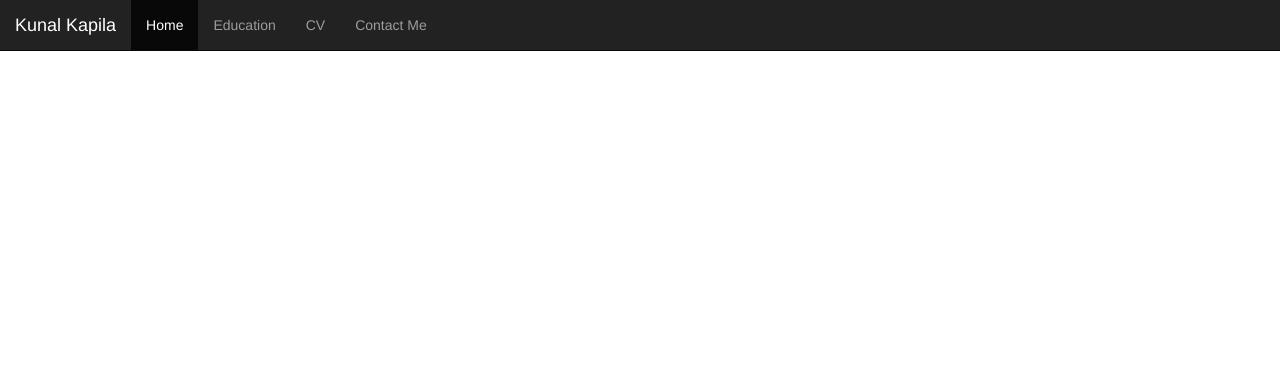
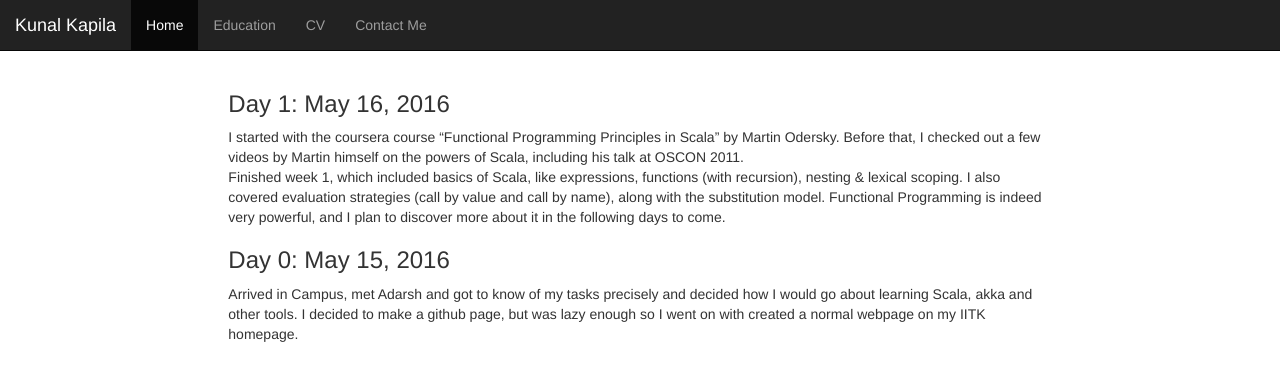
Before and after one commit to kunalkap/IITK-homepage, a plain HTML site: page Intern.html in a window 1280 px wide. Drawn offline with nearby package versions, Linux system fonts and the light colour scheme.

Commit message:
Internship Blog updated

```diff
--- a/Intern.html
+++ b/Intern.html
@@ -6,7 +6,7 @@
 <meta name="viewport" content="width=device-width, initial-scale=1">
 <meta name="author" content="Kunal Kapila">
 <title>
-    IITK NYC Internship Log
+    IITK NYC Internship
 </title>
 <link rel="stylesheet" href="https://maxcdn.bootstrapcdn.com/bootstrap/3.3.6/css/bootstrap.min.css">
 <script src="https://ajax.googleapis.com/ajax/libs/jquery/1.11.3/jquery.min.js"></script>
@@ -29,9 +29,12 @@
         </div>
     </div>
 </nav>
-<div class="container">
-<p>
-
+<div class="container col-md-offset-2 col-md-8">
+<h3>Day 1: May 16, 2016</h3>
+I started with the coursera course “Functional Programming Principles in Scala” by Martin Odersky. Before that, I checked out a few videos by Martin himself on the powers of Scala, including his talk at OSCON 2011.
+<p>Finished week 1, which included basics of Scala, like expressions, functions (with recursion), nesting & lexical scoping. I also covered evaluation strategies (call by value and call by name), along with the substitution model. Functional Programming is indeed very powerful, and I plan to discover more about it in the following days to come.
+<h3>Day 0: May 15, 2016</h3>
+Arrived in Campus, met Adarsh and got to know of my tasks precisely and decided how I would go about learning Scala, akka and other tools. I decided to make a github page, but was lazy enough so I went on with created a normal webpage on my IITK homepage.
 </div>
 </body>
 </html>
```
